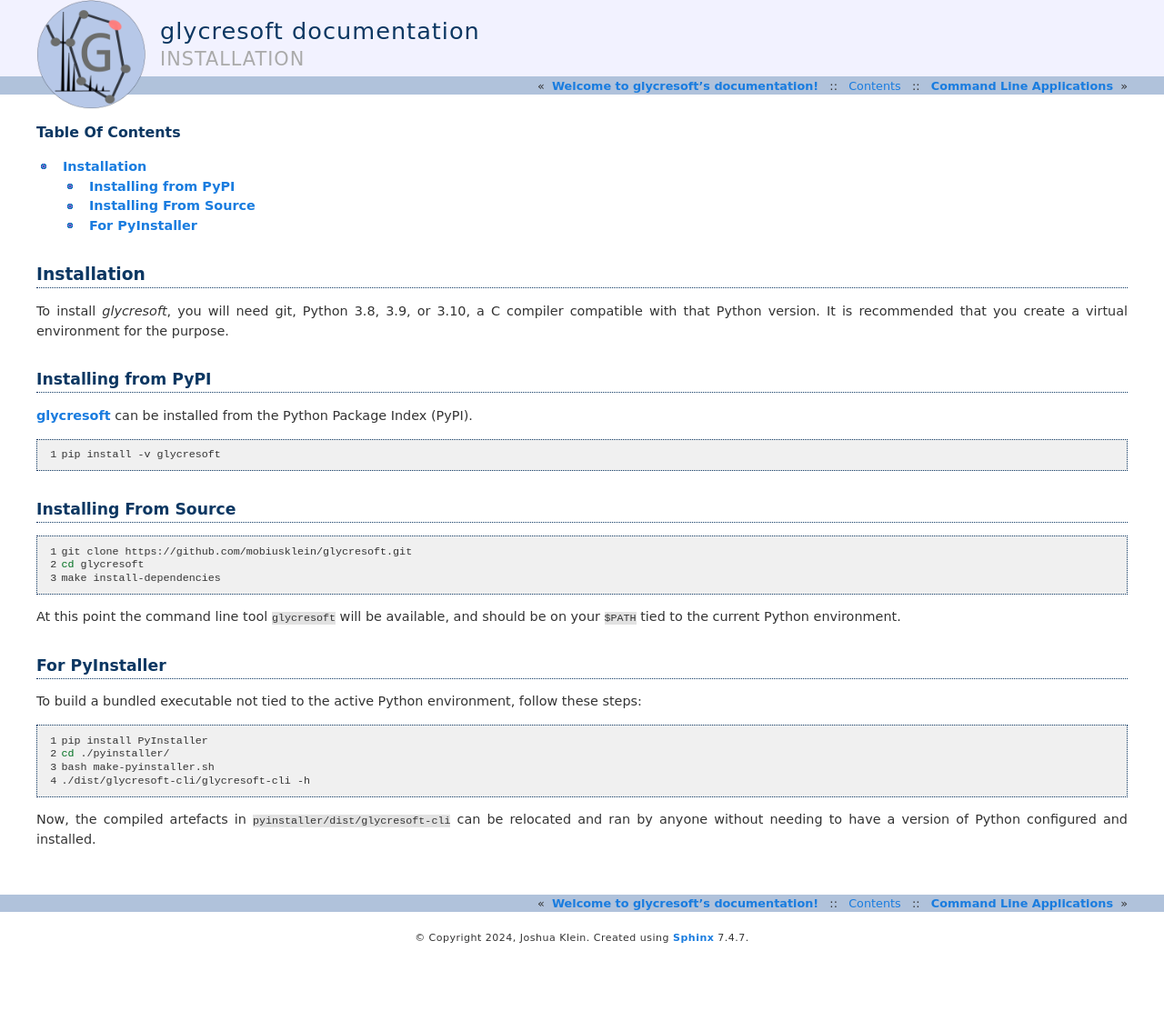
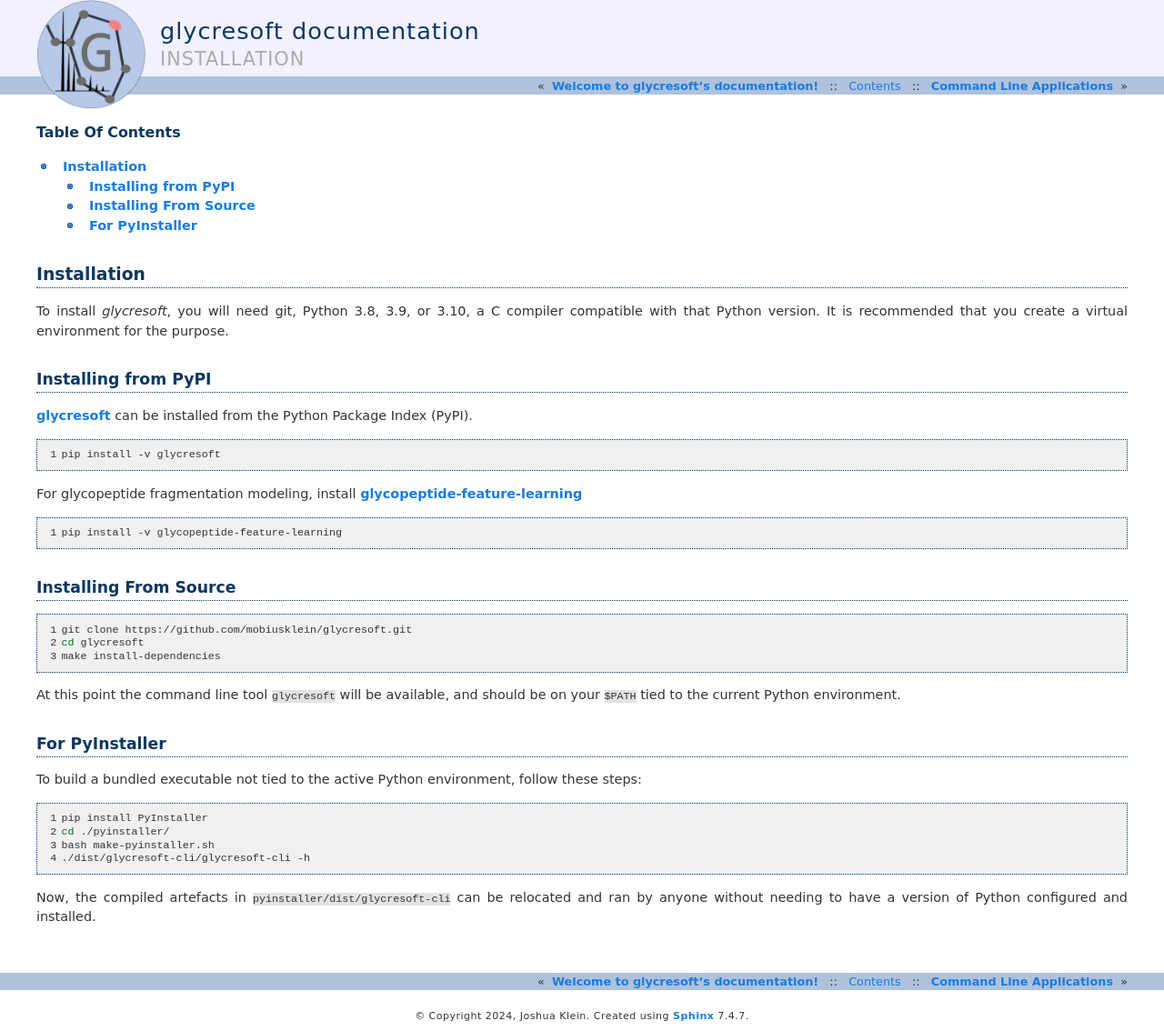
Before and after one commit to mobiusklein/glycresoft, a Sphinx documentation site: the page built from docs/installing.rst, in a window 1280 px wide. Shown: the whole page at 91% size. Built offline with Sphinx 7.4.7, drawn with Linux system fonts in a browser that asks for light colours; before the commit the page ends 1049 px from its top, so only the background shows below that.

Commit message:
Add note about installing glycopeptide-feature-learning to docs

```diff
--- a/docs/installing.rst
+++ b/docs/installing.rst
@@ -15,7 +15,12 @@
 
     pip install -v glycresoft
 
+For glycopeptide fragmentation modeling, install `glycopeptide-feature-learning <https://pypi.org/project/glycopeptide-feature-learning/>`_
 
+.. code-block:: bash
+    :linenos:
+
+    pip install -v glycopeptide-feature-learning
 
 Installing From Source
 =======================
--- a/setup.py
+++ b/setup.py
@@ -325,6 +325,7 @@
         entry_points={
             "console_scripts": ["glycresoft = glycresoft.cli.__main__:main"],
         },
+        extras_require={"fragmentation-modeling": ["glycopeptide-feature-learning"]},
         package_data={
             "glycresoft.models": ["src/glycresoft/models/data/*"],
             "glycresoft.database.prebuilt": ["src/glycresoft/database/prebuilt/data/*"],
```
